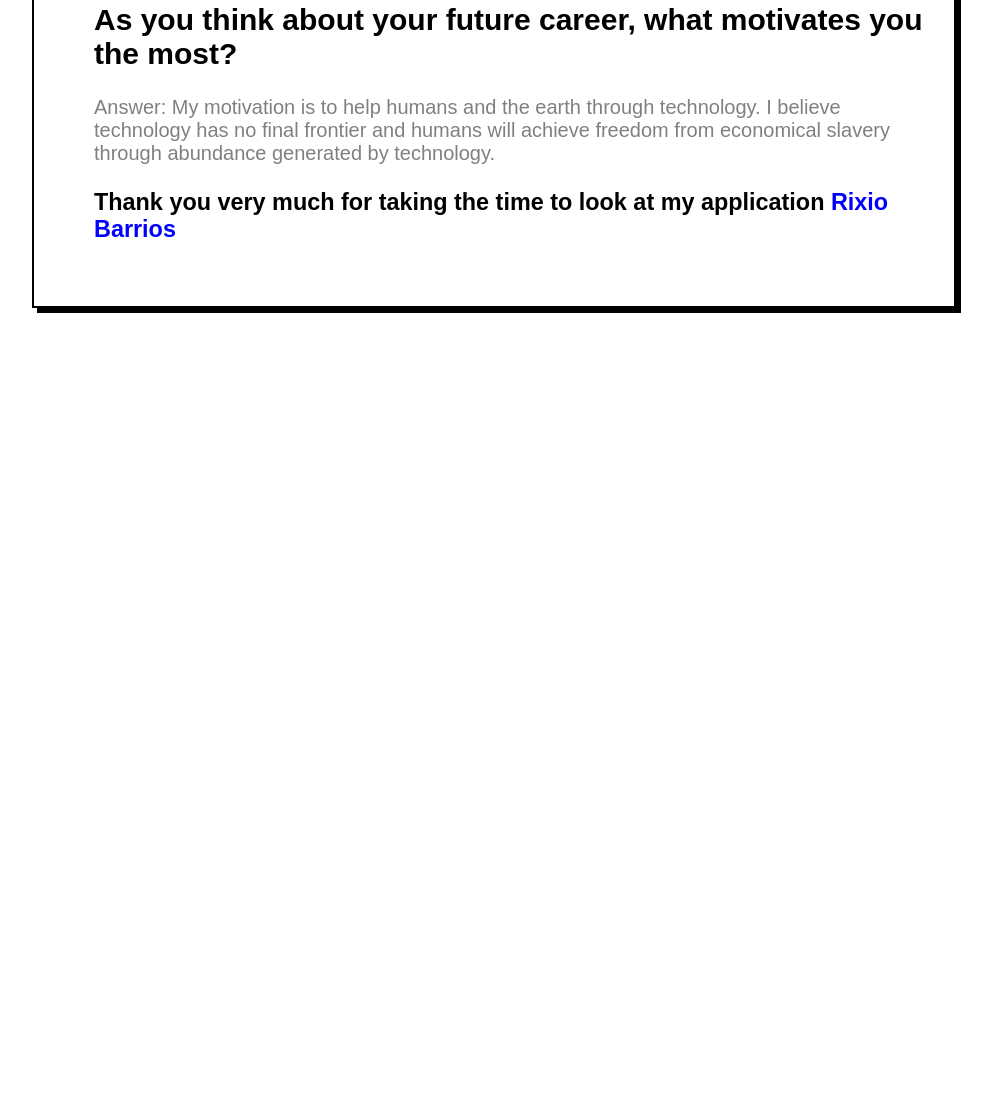
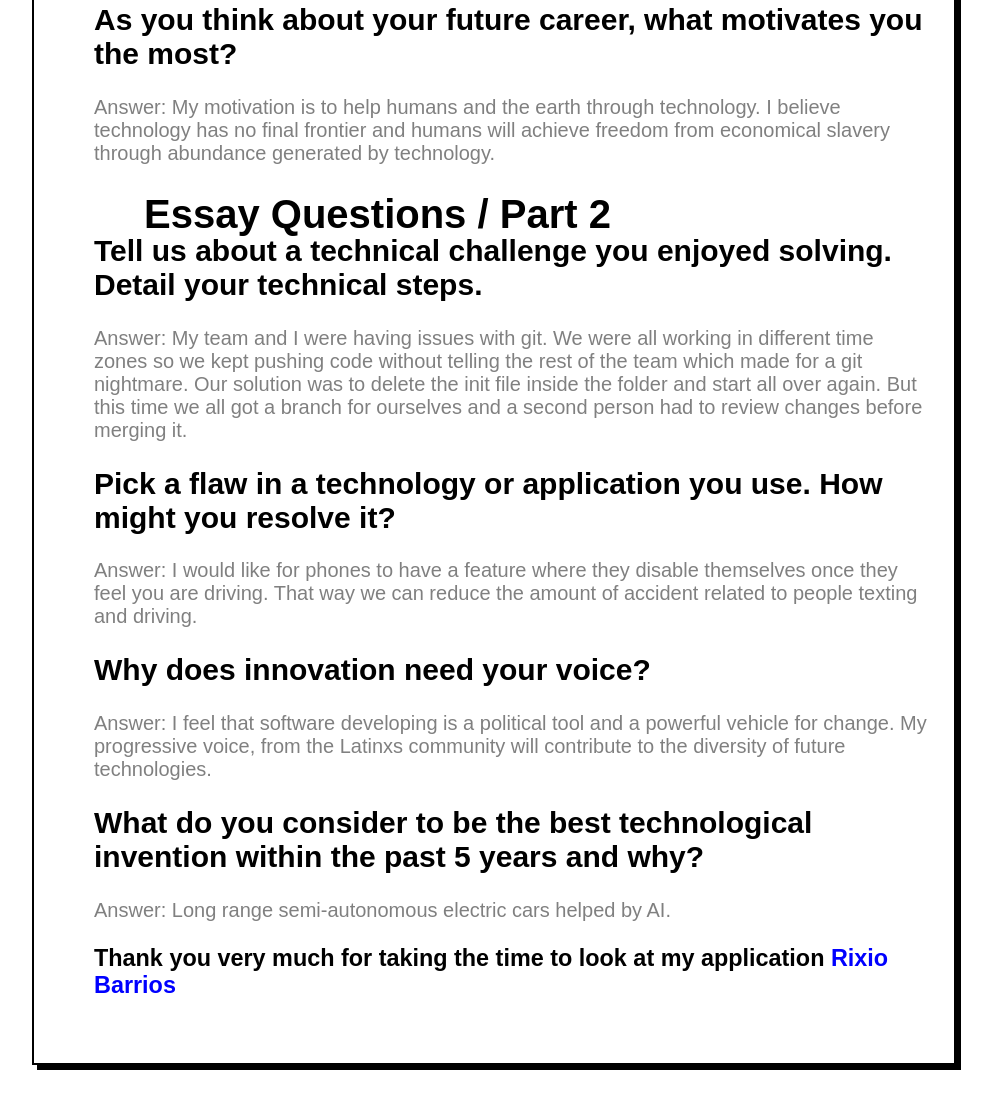
Before and after one commit to rixiobarrios/essay-questions, a plain HTML site: page index.html in a window 1280 px wide. Shown: the part 939-2032 px from the top of the page, without its empty margins (146-1138 px from the left). Before the commit the page ends 1275 px from the top, so only its background shows below. Drawn offline with Linux system fonts and the light colour scheme.

Commit message:
Updated answers to add a few

```diff
--- a/index.html
+++ b/index.html
@@ -61,7 +61,7 @@
 
     <body>
         <div class="essay-container">
-            <header><h1>Essay Questions</h1></header>
+            <header><h1>Essay Questions / Part 1</h1></header>
             <div class="essay">
                 <h2>Why do you want to join Hack.Diversity?</h2>
                 <p>
@@ -103,6 +103,20 @@
                     the most?
                 </h2>
                 <p>Answer: My motivation is to help humans and the earth through technology. I believe technology has no final frontier and humans will achieve freedom from economical slavery through abundance generated by technology.</p>
+                <header><h1>Essay Questions / Part 2</h1></header>
+                <h2>Tell us about a technical challenge you enjoyed solving. Detail your technical steps.</h2>
+                <p>
+                    Answer: My team and I were having issues with git. We were all working in different time zones so we kept pushing code without telling the rest of the team which made for a git nightmare.
+                    Our solution was to delete the init file inside the folder and start all over again. But this time we all got a branch for ourselves and a second person had to review changes before merging it.
+                </p>
+                <h2>Pick a flaw in a technology or application you use. How might you resolve it?</h2>
+                <p>
+                    Answer: I would like for phones to have a feature where they disable themselves once they feel you are driving. That way we can reduce the amount of accident related to people texting and driving.
+                </p>
+                <h2>Why does innovation need your voice?</h2>
+                <p>Answer: I feel that software developing is a political tool and a powerful vehicle for change. My progressive voice, from the Latinxs community will contribute to the diversity of future technologies.</p>
+                <h2>What do you consider to be the best technological invention within the past 5 years and why?</h2>
+                <p>Answer: Long range semi-autonomous electric cars helped by AI.</p>
                 <footer>
                     <h3>Thank you very much for taking the time to look at my application<a href="https://www.rixiobarrios.com"> Rixio Barrios</a></h3>
                 </footer>
```
